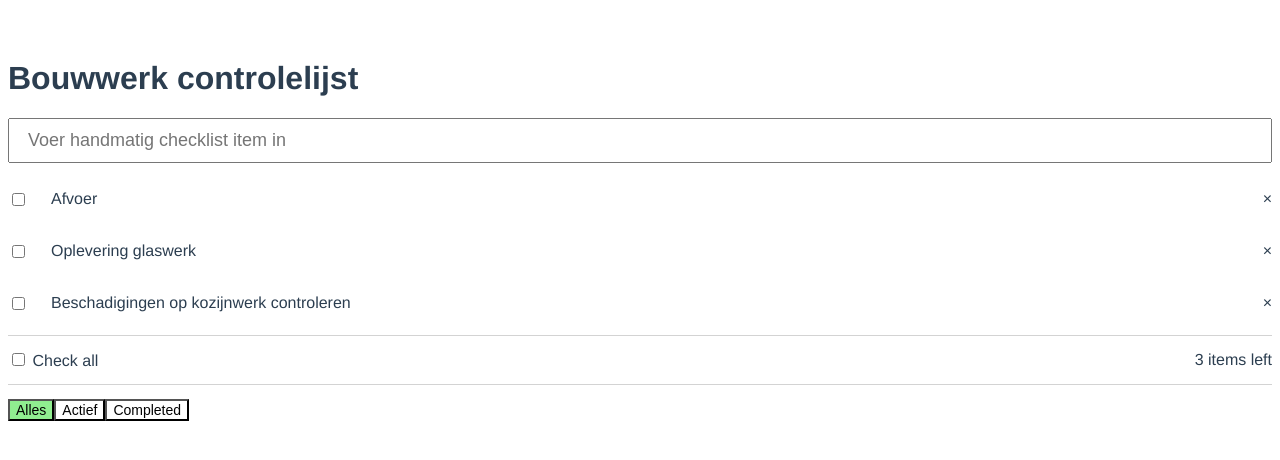
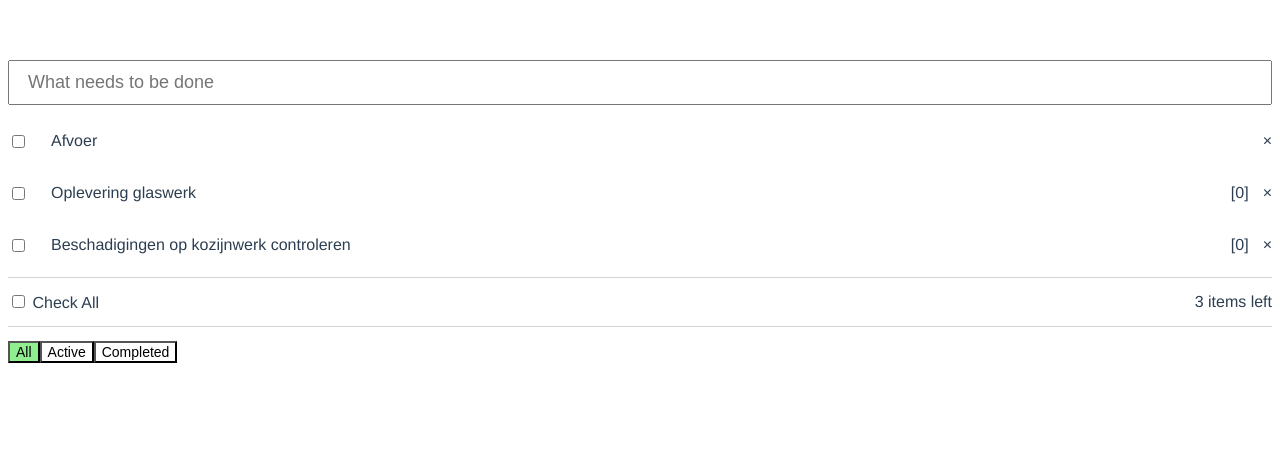
Before and after one commit to erolbah/vue-todo, a Vue app: page / in a window 1280 px wide. Shown: the top 460 px of the page. Built offline with nearby package versions, Linux system fonts and the light colour scheme.

Commit message:
feat: modal added with description prop

```diff
--- a/src/components/CheckList.vue
+++ b/src/components/CheckList.vue
@@ -1,69 +1,39 @@
 <template>
-  <div class="hello">
-    <h1>Bouwwerk controlelijst</h1>
-    <input type="text"
-      class="todo-input"
-      placeholder="Voer handmatig checklist item in"
-      v-model="newTodo"
-      @keyup.enter="addTodo">
+  <div>
+    <input type="text" class="todo-input" placeholder="What needs to be done" v-model="newTodo" @keyup.enter="addTodo">
     <transition-group name="fade" enter-active-class="animated fadeInUp" leave-active-class="animated fadeOutDown">
-      <todo-item v-for="(todo, index) in todosFiltered" :key="todo.id" :todo="todo" :index="index" @removedTodo="removeTodo" @finishedEdit="finishedEdit(data)">
-        <!-- <div class="todo-item-left">
-          <input type="checkbox" v-model="todo.completed">
-          <div v-if="!todo.editing"
-            @dblclick="editTodo(todo)"
-            class="todo-item-label"
-            :class="{ completed : todo.completed }">
-              {{todo.title}}</div>
-          <input v-else
-            class="todo-item-edit"
-            type="text"
-            v-model="todo.title"
-            @blur="doneEdit(todo)"
-            @keyup.enter="doneEdit(todo)"
-            @keyup.esc="cancelEdit(todo)"
-            v-focus>
-            <div v-for="subGroup in todo.subGroups" :key="subGroup.id">{{subGroup.title}}
-              <div v-for="task in subGroup.tasks" :key="task.id" class="todo-item-child">{{task.title}}</div>
-            </div>
-        </div>
-        <div class="remove-item" @click="removeTodo(index)">
-          &times;
-        </div> -->
-      </todo-item>
+    <todo-item v-for="todo in todosFiltered" :key="todo.id" :todo="todo" :checkAll="!anyRemaining" @removedTodo="removeTodo" @finishedEdit="finishedEdit">
+    </todo-item>
     </transition-group>
+
     <div class="extra-container">
-      <div class="">
-        <label for="">
-          <input type="checkbox" :checked="!anyRemaining" @change="checkAllTodos">
-          Check all
-        </label>
-      </div>
-      <div class="">{{remaining}} items left</div>
+      <div><label><input type="checkbox" :checked="!anyRemaining" @change="checkAllTodos"> Check All</label></div>
+      <div>{{ remaining }} items left</div>
     </div>
+
     <div class="extra-container">
-      <div class="">
-        <button :class="{ active: filter == 'all' }" @click="filter = 'all'">Alles</button>
-        <button :class="{ active: filter == 'active' }" @click="filter = 'active'">Actief</button>
+      <div>
+        <button :class="{ active: filter == 'all' }" @click="filter = 'all'">All</button>
+        <button :class="{ active: filter == 'active' }" @click="filter = 'active'">Active</button>
         <button :class="{ active: filter == 'completed' }" @click="filter = 'completed'">Completed</button>
       </div>
-      <div class="">
+
+      <div>
         <transition name="fade">
-          <button v-if="showClearCompletedButton" @click="clearCompleted">Clear completed</button>
+        <button v-if="showClearCompletedButton" @click="clearCompleted">Clear Completed</button>
         </transition>
       </div>
+
     </div>
   </div>
 </template>
 
 <script>
-
-import TodoItem from './TodoItem.vue'
-
+import TodoItem from './TodoItem'
 export default {
-  name: 'Todo-list',
+  name: 'todo-list',
   components: {
-    TodoItem
+    TodoItem,
   },
   data () {
     return {
@@ -75,25 +45,25 @@ export default {
         {
           id: 1,
           title: 'Afvoer',
-          description: 'Hoofdgroep',
+          description: '',
           completed: false,
           editing: false,
-          todoTasks:[
-            {
-            id: 1,
-            title: 'Afvoer controleren op afvoercapaciteit',
-            description: 'Deze afvoer werkt niet correct en zal opnieuw aangelegt moeten worden SUBGROEP',
-            completed: false,
-            editing: false
-            },
-            {
-            id: 2,
-            title: 'Afvoer opnieuw aanleggen',
-            description: 'Afvoer zit verstopt en moet opnieuw aangelegt SUBGROEP',
-            completed: false,
-            editing: false
-            }
-          ]
+          // todoTasks:[
+          //   {
+          //   id: 1,
+          //   title: 'Afvoer controleren op afvoercapaciteit',
+          //   description: 'Deze afvoer werkt niet correct en zal opnieuw aangelegt moeten worden SUBGROEP',
+          //   completed: false,
+          //   editing: false
+          //   },
+          //   {
+          //   id: 2,
+          //   title: 'Afvoer opnieuw aanleggen',
+          //   description: 'Afvoer zit verstopt en moet opnieuw aangelegt SUBGROEP',
+          //   completed: false,
+          //   editing: false
+          //   }
+          // ]
         },
         {
           id: 2,
@@ -218,15 +188,14 @@ export default {
       return this.todos.filter(todo => !todo.completed).length
     },
     anyRemaining() {
-      // controleerd computed property remaining, als deze niet 0 is dan false.
       return this.remaining != 0
     },
     todosFiltered() {
-      if(this.filter === 'all'){
+      if (this.filter == 'all') {
         return this.todos
-      } else if (this.filter === 'active') {
+      } else if (this.filter == 'active') {
         return this.todos.filter(todo => !todo.completed)
-      } else if (this.filter === 'completed') {
+      } else if (this.filter == 'completed') {
         return this.todos.filter(todo => todo.completed)
       }
       return this.todos
@@ -235,45 +204,22 @@ export default {
       return this.todos.filter(todo => todo.completed).length > 0
     }
   },
-  directives: {
-    focus: {
-      // directive definition
-      inserted: function (el) {
-        el.focus()
-      }
-    }
-  },
   methods: {
-    addTodo () {
-      if(this.newTodo.length === 0){
+    addTodo() {
+      if (this.newTodo.trim().length == 0) {
         return
       }
       this.todos.push({
         id: this.idForTodo,
         title: this.newTodo,
-        description: this.newTodo,
-        completed: false
+        completed: false,
       })
-
       this.newTodo = ''
       this.idForTodo++
     },
-    removeTodo(index){
+    removeTodo(id) {
+      const index = this.todos.findIndex((item) => item.id == id)
       this.todos.splice(index, 1)
-    },
-    editTodo(todo) {
-      this.beforeEditCache = todo.title
-      todo.editing = true
-    },
-    doneEdit(todo){
-      if(todo.title.trim() === ''){
-        todo.title = this.beforeEditCache
-      }
-      todo.editing = false
-    },
-    cancelEdit(todo) {
-      todo.title = this.beforeEditCache
-      todo.editing = false
     },
     checkAllTodos() {
       this.todos.forEach((todo) => todo.completed = event.target.checked)
@@ -282,13 +228,13 @@ export default {
       this.todos = this.todos.filter(todo => !todo.completed)
     },
     finishedEdit(data) {
-      this.todos.splice(data.index, 1, data.todo)
+      const index = this.todos.findIndex((item) => item.id == data.id)
+      this.todos.splice(index, 1, data)
     }
   }
 }
 </script>
 
-<!-- Add "scoped" attribute to limit CSS to this component only -->
 <style lang="scss">
   @import url("https://cdnjs.cloudflare.com/ajax/libs/animate.css/3.5.2/animate.min.css");
   .todo-input {
@@ -304,18 +250,32 @@ export default {
     margin-bottom: 12px;
     display: flex;
     align-items: center;
-    justify-content: space-between;
+    // justify-content: space-between;
     animation-duration: 0.3s;
   }
   .remove-item {
     cursor: pointer;
+    justify-content: flex-end;
     margin-left: 14px;
+    display: flex;
+    flex: 1;
+    &:hover {
+      color: black;
+    }
+  }
+  .description-item{
+    cursor: pointer;
+    justify-content: flex-end;
+    margin-left: 14px;
+    display: flex;
+    flex: 1;
     &:hover {
       color: black;
     }
   }
   .todo-item-left { // later
     display: flex;
+    flex: 1 100%;
     align-items: center;
   }
   .todo-item-label {
--- /dev/null
+++ b/src/components/Modal.vue
@@ -0,0 +1,80 @@
+<template>
+  <transition name="modal">
+    <div class="modal-mask">
+      <div class="modal-wrapper">
+        <div class="modal-container">
+
+          <div class="modal-header">
+            <slot name="header">
+              default header
+            </slot>
+          </div>
+
+          <div class="modal-body">
+            <slot name="body">
+              default body
+            </slot>
+          </div>
+
+          <div class="modal-footer">
+            <slot name="footer">
+              default footer
+              <button class="modal-default-button" @click="$emit('close')">
+                OK
+              </button>
+            </slot>
+          </div>
+        </div>
+      </div>
+    </div>
+  </transition>
+</template>
+
+<script>
+export default {
+
+}
+</script>
+
+<style lang="scss" scoped>
+.modal-mask {
+  position: fixed;
+  z-index: 9998;
+  top: 0;
+  left: 0;
+  width: 100%;
+  height: 100%;
+  background-color: rgba(0, 0, 0, .5);
+  display: table;
+  transition: opacity .3s ease;
+}
+
+.modal-wrapper {
+  display: table-cell;
+  vertical-align: middle;
+}
+
+.modal-container {
+  width: 300px;
+  margin: 0px auto;
+  padding: 20px 30px;
+  background-color: #fff;
+  border-radius: 2px;
+  box-shadow: 0 2px 8px rgba(0, 0, 0, .33);
+  transition: all .3s ease;
+  font-family: Helvetica, Arial, sans-serif;
+}
+
+.modal-header h3 {
+  margin-top: 0;
+  color: #42b983;
+}
+
+.modal-body {
+  margin: 20px 0;
+}
+
+.modal-default-button {
+  float: right;
+}
+</style>
--- a/src/components/TodoItem.vue
+++ b/src/components/TodoItem.vue
@@ -1,83 +1,100 @@
 <template>
   <div class="todo-item">
     <div class="todo-item-left">
-        <input type="checkbox" v-model="completed">
-        <div v-if="!editing"
-        @dblclick="editTodo"
-        class="todo-item-label"
-        :class="{ completed : completed }">
-            {{title}}</div>
-        <input v-else
-        class="todo-item-edit"
-        type="text"
-        v-model="todo.title"
-        @blur="doneEdit"
-        @keyup.enter="doneEdit"
-        @keyup.esc="cancelEdit"
-        v-focus>
-        <!-- <div v-for="subGroup in todo.subGroups" :key="subGroup.id">{{subGroup.title}}
-            <div v-for="task in subGroup.tasks" :key="task.id" class="todo-item-child">{{task.title}}</div>
-        </div> -->
+      <input type="checkbox" v-model="completed" @change="doneEdit">
+      <div v-if="!editing" @dblclick="editTodo" class="todo-item-label" :class="{ completed : completed }">{{ title }}</div>
+      <input v-else class="todo-item-edit" type="text" v-model="title" @blur="doneEdit" @keyup.enter="doneEdit" @keyup.esc="cancelEdit" v-focus>
     </div>
-    <div class="remove-item" @click="removeTodo(index)">
+    <div v-if="!todo.description==''" class="description-item" @click="editRemark(todo.id)">
+      [0]
+    </div>
+    <div class="remove-item" @click="removeTodo(todo.id)">
       &times;
     </div>
+    <modal v-if="showModal" @close="showModal = false">
+      <!--
+        you can use custom content here to overwrite
+        default content
+      -->
+      <p slot="body">{{todo.description}}</p>
+    </modal>
   </div>
 </template>
 
 <script>
+import Modal from './Modal.vue'
+
 export default {
-    name: 'todoItem',
+  name: 'todo-item',
+  components: {
+    Modal
+  },
   props: {
     todo: {
       type: Object,
-            required: true
+      required: true,
     },
-        index: {
-            type: Number,
-            required: true
+    checkAll: {
+      type: Boolean,
+      required: true,
     }
   },
   data() {
     return {
       id: this.todo.id,
       title: this.todo.title,
+      description: this.description,
       completed: this.todo.completed,
       editing: this.todo.editing,
-            beforeEdit: ''
+      beforeEditCache: '',
+      showModal: false
+    }
+  },
+  watch: {
+    checkAll() {
+      // if (this.checkAll) {
+      //   this.completed = true
+      // } else {
+      //   this.completed = this.todo.completed
+      // }
+      this.completed = this.checkAll ? true : this.todo.completed
+    }
+  },
+  directives: {
+    focus: {
+      inserted: function (el) {
+        el.focus()
+      }
     }
   },
   methods: {
-        removeTodo(index) {
-            this.$emit('removedTodo', index)
+    removeTodo(id) {
+      this.$emit('removedTodo', id)
     },
     editTodo() {
       this.beforeEditCache = this.title
       this.editing = true
     },
-        doneEdit(){
-            if(this.title.trim() === ''){
+    doneEdit() {
+      if (this.title.trim() == '') {
         this.title = this.beforeEditCache
       }
       this.editing = false
       this.$emit('finishedEdit', {
-                index: this.index,
-                todo: {
         id: this.id,
         title: this.title,
+        description: this.description,
         completed: this.completed,
-                    editing: this.editing
-                }
+        editing: this.editing,
       })
     },
     cancelEdit() {
       this.title = this.beforeEditCache
       this.editing = false
     },
+    editRemark() {
+      this.showModal = true
+    }
   }
 }
 </script>
-
-<style>
-
-</style>template>
```
Lines whose indentation alone changed are shown as unchanged.
